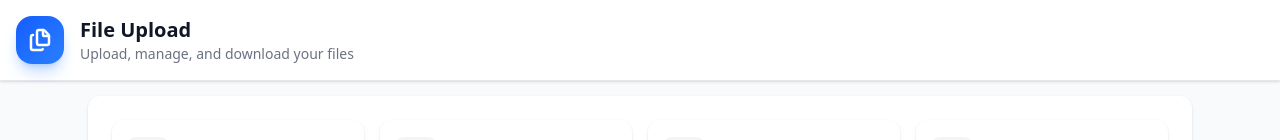
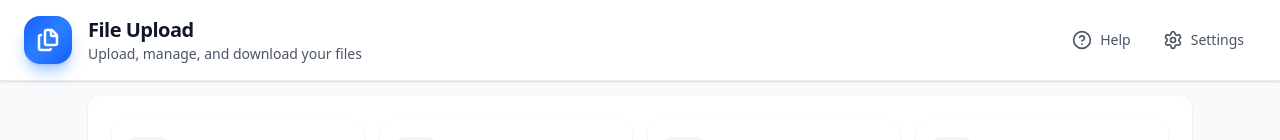
Before and after one commit to ez-sourav/Upload-File, a React (Vite) app in the folder frontend/: page / in a window 1280 px wide. Shown: the top 140 px of the page. Built offline with nearby package versions, Linux system fonts and the light colour scheme; no server answers.

Commit message:
change Header

```diff
--- a/frontend/src/components/Header.jsx
+++ b/frontend/src/components/Header.jsx
@@ -1,14 +1,12 @@
-import { Files, Menu,  } from "lucide-react";
+import { Files, Menu, HelpCircle, Settings, Search } from "lucide-react";
 
-export default function Header({ onMenuOpen }) {
+export default function Header({ onMenuOpen, hasFiles }) {
   return (
-    <header className="fixed top-0 inset-x-0 z-50 bg-white/95 backdrop-blur-lg border-b border-gray-200 shadow-sm">
-      <div className="max-w-7xl mx-auto px-4 py-3 md:py-4">
+    <header className="fixed top-0 inset-x-0 z-50 bg-white/98 backdrop-blur-xl border-b border-gray-200/80 shadow-sm">
+      <div className="max-w-7xl mx-auto px-4 sm:px-6 py-3 md:py-4">
         <div className="flex items-center justify-between gap-4">
-
           {/* Left group */}
           <div className="flex items-center gap-3 md:gap-4 flex-1 min-w-0">
-
             {/* Hamburger (mobile only) */}
             <button
               onClick={onMenuOpen}
@@ -16,23 +14,23 @@ export default function Header({ onMenuOpen }) {
               className="
                 md:hidden
                 inline-flex items-center justify-center
-                h-10 w-10
-                rounded-xl
-                bg-linear-to-br from-gray-100 to-gray-50
+                h-10 w-10 rounded-xl
+                bg-linear-to-br from-gray-50 to-gray-100
                 text-gray-700
-                hover:from-gray-200 hover:to-gray-100
+                hover:from-gray-100 hover:to-gray-200
                 active:scale-95
                 focus:outline-none
-                focus:ring-2 focus:ring-blue-500 focus:ring-offset-1
+                focus:ring-2 focus:ring-blue-500 focus:ring-offset-2
                 transition-all duration-200
-                shadow-sm
+                shadow-sm hover:shadow
+                border border-gray-200/50
               "
             >
               <Menu className="h-5 w-5" />
             </button>
 
-            {/* App Icon with gradient background */}
-            <div className="flex items-center justify-center h-10 w-10 md:h-12 md:w-12 rounded-xl md:rounded-2xl bg-linear-to-br from-blue-600 to-blue-500 shadow-lg shadow-blue-500/30">
+            {/* App Icon */}
+            <div className="flex items-center justify-center h-10 w-10 md:h-12 md:w-12 rounded-xl md:rounded-2xl bg-linear-to-br from-blue-600 via-blue-500 to-blue-600 shadow-lg shadow-blue-500/40">
               <Files
                 className="h-5 w-5 md:h-6 md:w-6"
                 color="white"
@@ -42,17 +40,71 @@ export default function Header({ onMenuOpen }) {
 
             {/* Title & Description */}
             <div className="flex flex-col min-w-0 leading-tight">
-              <h1 className="text-base md:text-xl font-bold text-gray-900 truncate">
+              <h1 className="text-base md:text-xl font-bold text-gray-900 truncate tracking-tight">
                 File Upload
               </h1>
-              <p className="hidden sm:block text-xs md:text-sm text-gray-500 truncate font-medium">
+              <p className="hidden sm:block text-xs md:text-sm text-gray-600 truncate font-medium">
                 Upload, manage, and download your files
               </p>
             </div>
-
           </div>
 
+          {/* Right group (desktop actions) */}
+          <div className="hidden md:flex items-center gap-2">
+            {/* Search */}
+            {hasFiles && (
+              <button
+                onClick={() =>
+                  document.querySelector('input[type="search"]')?.focus()
+                }
+                title="Search files"
+                className="inline-flex items-center gap-2
+                h-9 px-3 rounded-lg
+                text-gray-600 hover:text-gray-900
+                hover:bg-gray-100 active:bg-gray-200
+                active:scale-95 transition-all"
+              >
+                <Search className="h-5 w-5" />
+                <span className="hidden lg:inline text-sm font-medium">
+                  Search
+                </span>
+              </button>
+            )}
 
+            {/* Help */}
+            <button
+              onClick={() => window.dispatchEvent(new Event("open-help"))}
+              title="Help"
+              className="
+                inline-flex items-center gap-2
+                h-9 px-3 rounded-lg
+                text-gray-600 hover:text-gray-900
+                hover:bg-gray-100 active:bg-gray-200
+                active:scale-95 transition-all
+              "
+            >
+              <HelpCircle className="h-5 w-5" />
+              <span className="hidden lg:inline text-sm font-medium">Help</span>
+            </button>
+
+            {/* Settings */}
+            <button
+              onClick={() => alert("Settings coming soon")}
+              title="Settings"
+              className="
+                inline-flex items-center gap-2
+                h-9 px-3 rounded-lg
+                text-gray-600 hover:text-gray-900
+                hover:bg-gray-100 active:bg-gray-200
+                active:scale-95 transition-all
+              "
+            >
+              <Settings className="h-5 w-5" />
+              <span className="hidden lg:inline text-sm font-medium">
+                Settings
+              </span>
+            </button>
+          </div>
         </div>
       </div>
     </header>
```
